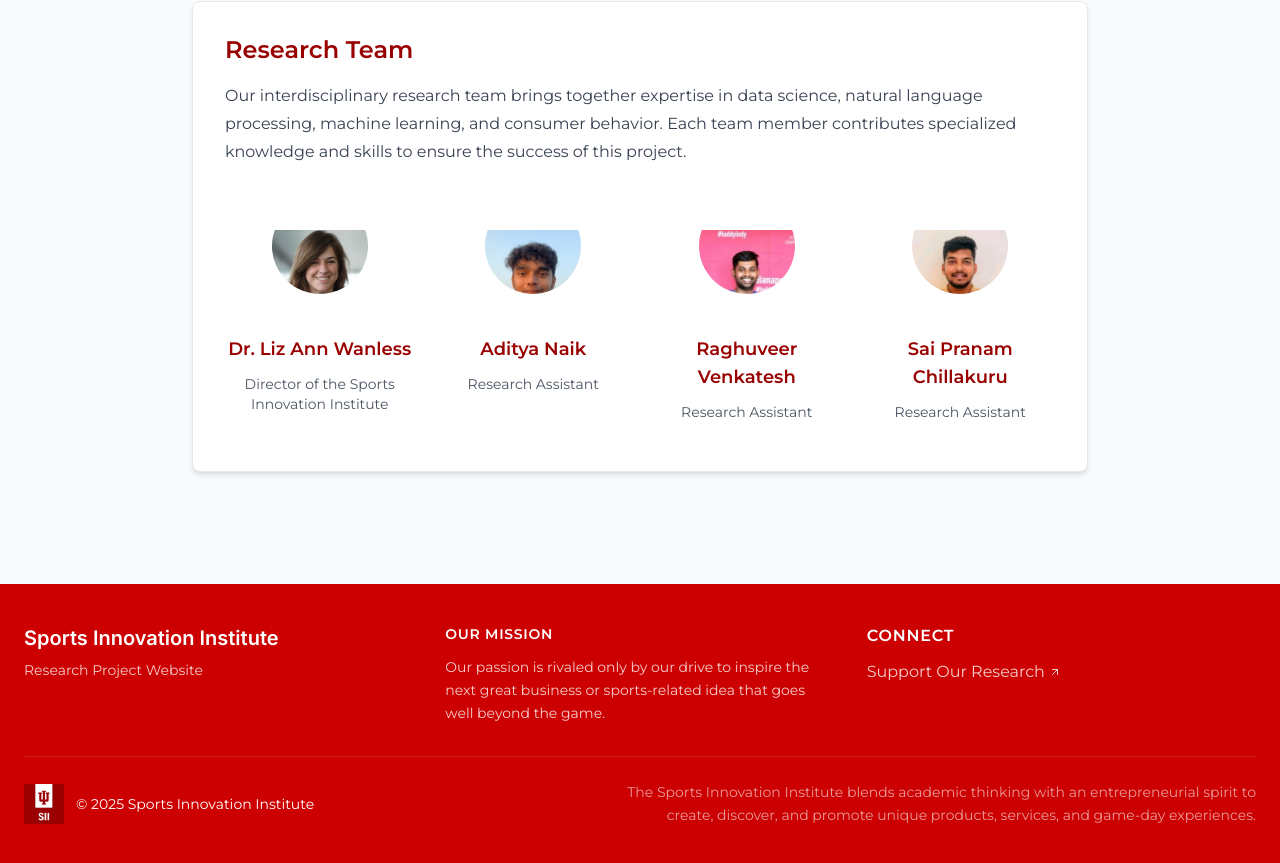
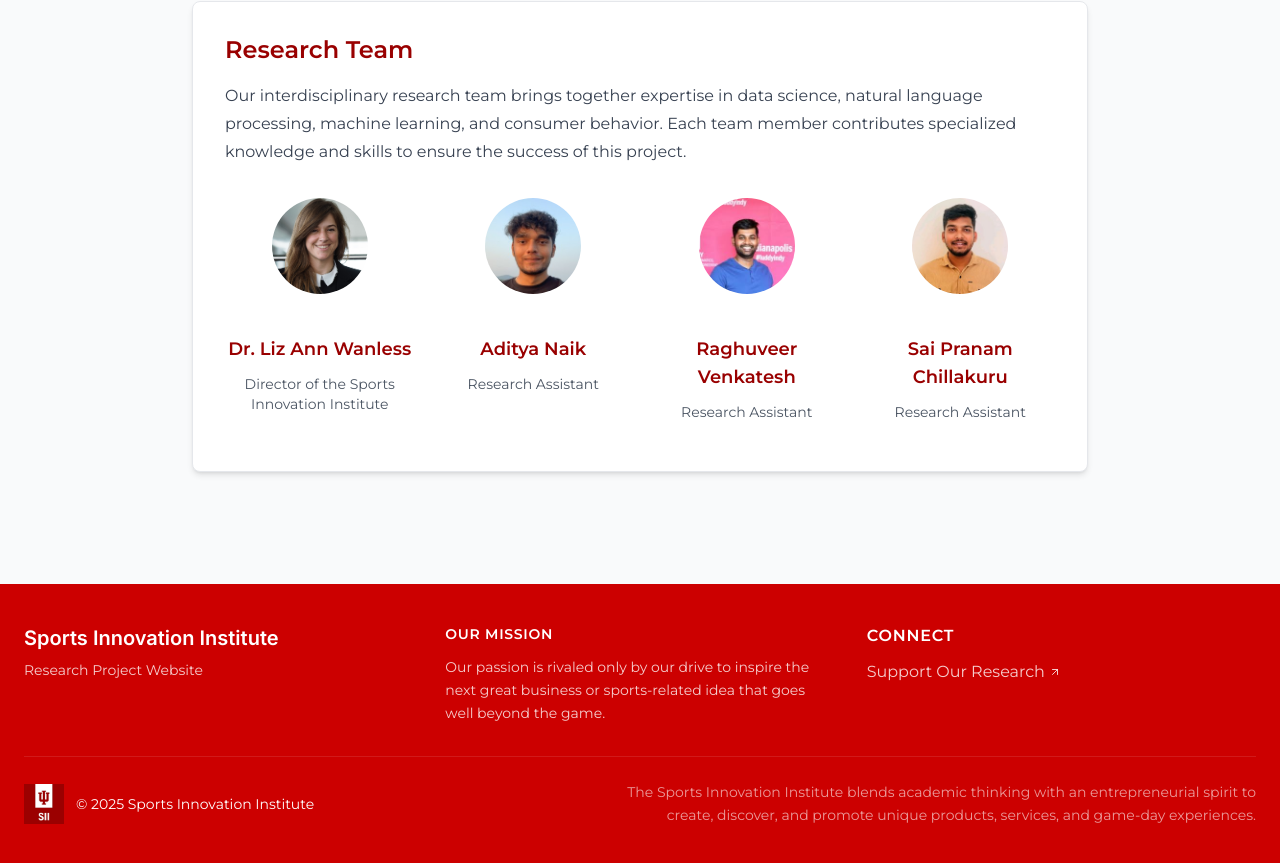
Before and after one commit to SII-Sports-Data-Solutions-Lab/home, a React (Vite) app: page /dataset in a window 1280 px wide. Shown: the part 3000-3863 px from the top of the page. Built offline with nearby package versions, Linux system fonts and the light colour scheme.

Commit message:
Fixed the alignment issue

```diff
--- a/src/pages/ProjectDetail.tsx
+++ b/src/pages/ProjectDetail.tsx
@@ -3,6 +3,7 @@ import React from 'react';
 import Layout from '@/components/Layout';
 import ProjectCard from '@/components/ProjectCard';
 import { ArrowUpRight } from 'lucide-react';
+import { getAssetPath } from '@/lib/assetPath';
 
 const ProjectDetail: React.FC<{ projectId: string }> = ({ projectId }) => {
   // Get project data based on projectId
@@ -179,44 +180,44 @@ const ProjectDetail: React.FC<{ projectId: string }> = ({ projectId }) => {
             </p>
             <div className="grid grid-cols-1 sm:grid-cols-2 lg:grid-cols-4 gap-6 mt-8">
               <div className="flex flex-col items-center text-center">
-                <div className="relative rounded-full overflow-hidden w-24 h-24 mb-3">
+                <div className="relative rounded-full overflow-hidden w-24 h-24 mb-3 flex items-center justify-center">
                   <img
-                    src="/assets/b5866e1b-57bc-42f2-8b40-b20ef8adec6b.png"
+                    src={getAssetPath("/assets/b5866e1b-57bc-42f2-8b40-b20ef8adec6b.png")}
                     alt="Dr. Liz Ann Wanless"
-                    className="w-full h-full object-cover"
+                    className="w-full h-full object-cover object-center"
                   />
                 </div>
                 <h3 className="text-lg font-semibold text-indiana-crimson">Dr. Liz Ann Wanless</h3>
                 <p className="text-sm text-gray-600">Director of the Sports Innovation Institute</p>
               </div>
               <div className="flex flex-col items-center text-center">
-                <div className="relative rounded-full overflow-hidden w-24 h-24 mb-3">
+                <div className="relative rounded-full overflow-hidden w-24 h-24 mb-3 flex items-center justify-center">
                   <img
-                    src="/assets/a57539df-fb1b-4ae4-aaa1-173af06538d4.png"
+                    src={getAssetPath("/assets/a57539df-fb1b-4ae4-aaa1-173af06538d4.png")}
                     alt="Aditya Naik"
-                    className="w-full h-full object-cover"
+                    className="w-full h-full object-cover object-center"
                   />
                 </div>
                 <h3 className="text-lg font-semibold text-indiana-crimson">Aditya Naik</h3>
                 <p className="text-sm text-gray-600">Research Assistant</p>
               </div>
               <div className="flex flex-col items-center text-center">
-                <div className="relative rounded-full overflow-hidden w-24 h-24 mb-3">
+                <div className="relative rounded-full overflow-hidden w-24 h-24 mb-3 flex items-center justify-center">
                   <img
-                    src="/assets/5345d883-eaba-470f-ab0d-4f2b15047e5d.png"
+                    src={getAssetPath("/assets/5345d883-eaba-470f-ab0d-4f2b15047e5d.png")}
                     alt="Raghuveer Venkatesh"
-                    className="w-full h-full object-cover"
+                    className="w-full h-full object-cover object-center"
                   />
                 </div>
                 <h3 className="text-lg font-semibold text-indiana-crimson">Raghuveer Venkatesh</h3>
                 <p className="text-sm text-gray-600">Research Assistant</p>
               </div>
               <div className="flex flex-col items-center text-center">
-                <div className="relative rounded-full overflow-hidden w-24 h-24 mb-3">
+                <div className="relative rounded-full overflow-hidden w-24 h-24 mb-3 flex items-center justify-center">
                   <img
-                    src="/assets/59fb4cec-1adf-46f3-8726-207a7b1f03b4.png"
+                    src={getAssetPath("/assets/59fb4cec-1adf-46f3-8726-207a7b1f03b4.png")}
                     alt="Sai Pranam Chillakuru"
-                    className="w-full h-full object-cover"
+                    className="w-full h-full object-cover object-center"
                   />
                 </div>
                 <h3 className="text-lg font-semibold text-indiana-crimson">Sai Pranam Chillakuru</h3>
```
